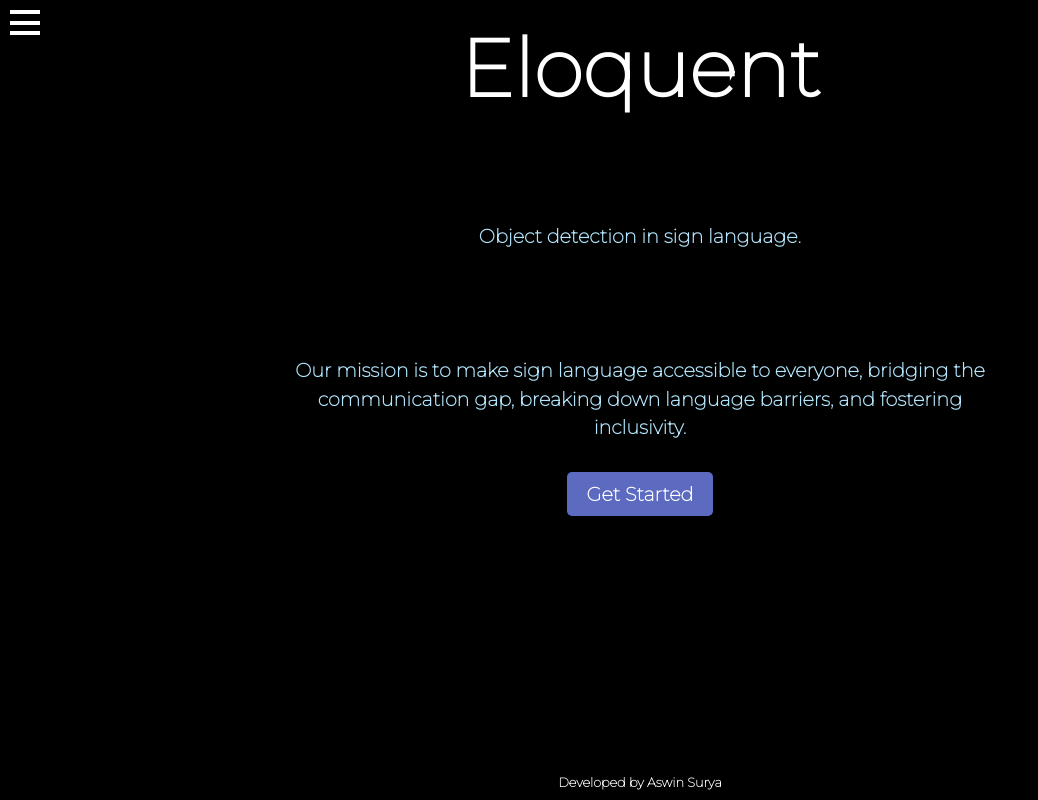
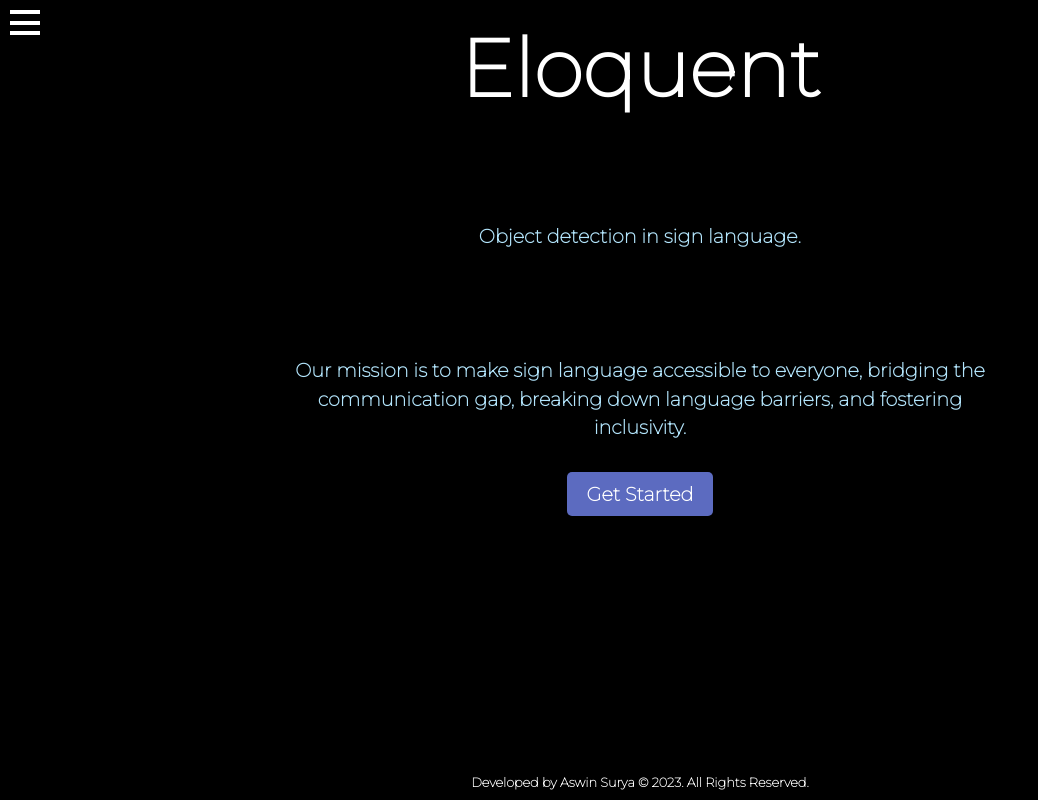
Before and after one commit to thenerd31/eloquence, a React (Create React App) app: page / in a window 1280 px wide. Shown: the whole page, without its empty margins (0-1038 px from the left). Built offline with nearby package versions, Linux system fonts and the light colour scheme.

Commit message:
added copyright statement

```diff
--- a/src/HomePage.js
+++ b/src/HomePage.js
@@ -27,7 +27,7 @@ const HomePage = () => {
         </button>
       </header>
       <div className="developer-credit">
-        Developed by Aswin Surya
+        Developed by Aswin Surya &copy; {new Date().getFullYear()}. All Rights Reserved.
       </div>
     </div>
 
```
